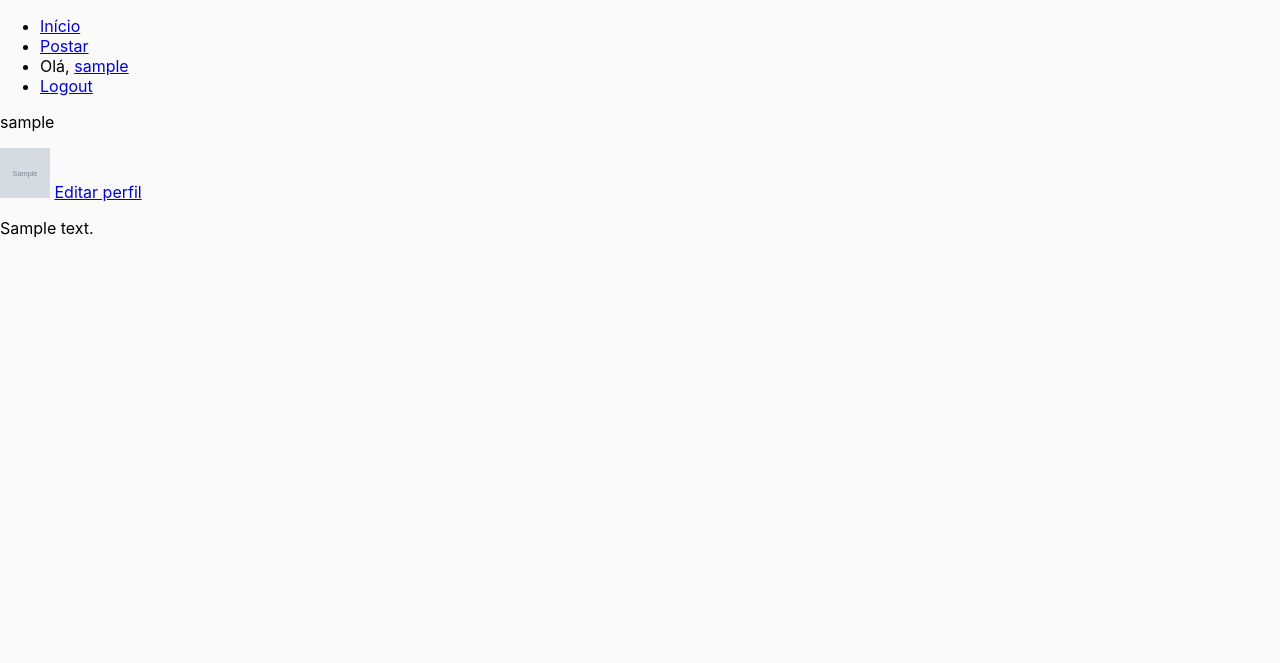
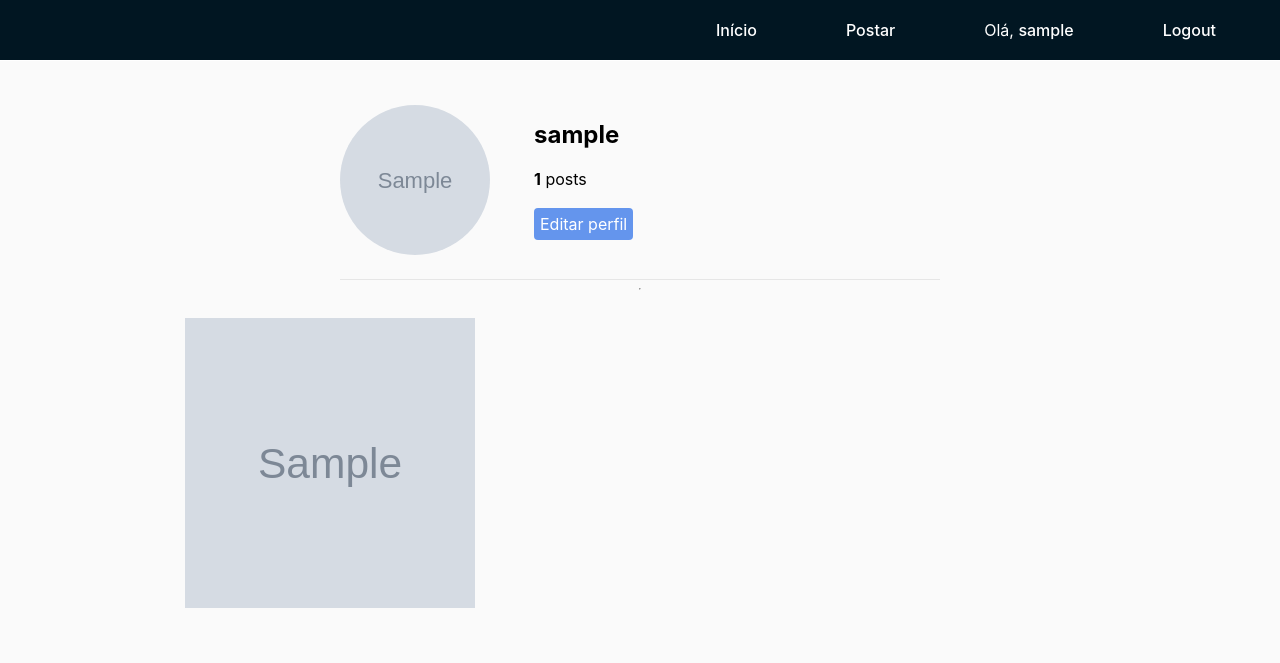
Before and after one commit to pamella/djangram, a Django app: page /perfil/1/ in a window 1280 px wide. Shown: the top 663 px of the page. Run offline with Django 3.2, Linux system fonts and the light colour scheme; a user stored in the database is signed in; tables that the repository leaves empty hold one stand-in row (values such as "Sample post"); grey boxes marked "Sample" are stand-in pictures; some libraries are stand-ins or nearby versions.

Commit message:
Update list post and detail user templates styling

```diff
--- a/static/css/style.css
+++ b/static/css/style.css
@@ -11,26 +11,100 @@ body, html {
     box-sizing: border-box;
 }
 
+ul, li {
+    margin: 0;
+    padding: 0;
+}
+
+a {
+    text-decoration: none;
+    color: inherit;
+}
+
+h1 {
+    font-size: 2.25rem;
+}
+
+h2 {
+    font-size: 1.75rem;
+}
+
+h3 {
+    font-size: 1.5rem;
+}
+
+h4 {
+    font-size: 1.25rem;
+}
+
+h5 {
+    font-size: 1rem;
+}
+
+h6 {
+    font-size: 0.75rem;
+}
+
 
 /* COLORS */
 :root {
     --color-light-gray: #fafafa;
     --color-new-black: #262626;
     --color-nero: #1c1c1c;
+    --color-dark-blue: #011622;
     --color-new-orange: #fd6b37;
     --color-border: #e6e6e6;
-    --card-shadow: 0 6px 10px 0 rgba(0,0,0,0.15);
+    --card-shadow: 0px 6px 10px 0px rgba(0,0,0,0.15);
 }
 
+
+/* COMMOM */
 .message {
     background-color: cornflowerblue;
     font-weight: 600;
     color: white;
 }
 
+.back-img-cover-center {
+    background-size: cover;
+    background-position: center;
+    background-repeat: no-repeat;
+}
+
 
 /* NAVBAR */
+.menu {
+    display: flex;
+    width: 100%;
+    padding: 20px 5%;
+    box-sizing: border-box;
+    background-color: var(--color-dark-blue);
+    border-bottom: 1px solid white;
+}
 
+.menu-links {
+    display: flex;
+    justify-content: space-between;
+    align-items: center;
+    width: 500px;
+    margin-left: auto;
+}
+
+.menu-links li {
+    list-style: none;
+    color: white;
+}
+
+.menu-links li a {
+    text-decoration: none;
+    font-weight: 500;
+    color: white;
+    transition: 0.3s ease;
+}
+
+.menu-links li a:hover {
+    color: var(--color-new-orange);
+}
 
 
 /* TEMPLATE: LIST_POST */
@@ -91,6 +165,11 @@ body, html {
 
 .post-card .author-username {
     font-weight: 500;
+    transition: 0.3s ease;
+}
+
+.post-card .author-username:hover {
+    color: var(--color-new-orange);
 }
 
 
@@ -150,3 +229,71 @@ body, html {
     color: var(--color-new-orange);
     border: 2px solid var(--color-new-orange);
 }
+
+
+/* TEMPLATE: DETAIL_USER */
+.detail-user-container {
+    display: flex;
+    flex-direction: column;
+    padding: 20px 7%;
+    box-sizing: border-box;
+    background-color: var(--color-light-gray);
+}
+
+.detail-user-content {
+    display: flex;
+    align-items: center;
+    width: 600px;
+    margin: 0px auto;
+    padding: 24px 0px;
+    box-sizing: border-box;
+    border-bottom: 1px solid var(--color-border);
+}
+
+.detail-user-img {
+    width: 150px;
+    height: 150px;
+    margin-right: 44px;
+    border-radius: 50%;
+}
+
+.detail-user-text {
+    display: flex;
+    flex-direction: column;
+    justify-content: space-between;
+    height: 120px;
+}
+
+.detail-user-username {
+    margin: 0;
+}
+
+.detail-user-edit {
+    padding: 4px;
+    box-sizing: border-box;
+    background-color: cornflowerblue;
+    color: white;
+    border-radius: 4px;
+    border: 2px solid transparent;
+    transition: 0.4s ease;
+}
+
+.detail-user-edit:hover {
+    background-color: white;
+    border-color: cornflowerblue;
+    color: cornflowerblue;
+}
+
+.detail-user-posts {
+    display: flex;
+    flex-wrap: wrap;
+    justify-content: space-between;
+    width: 910px;
+    margin: 20px auto;
+}
+
+.post-card-preview .post-card-preview-image {
+    width: 290px;
+    height: 290px;
+    margin-bottom: 16px;
+}
--- a/templates/users/detail_user.html
+++ b/templates/users/detail_user.html
@@ -5,19 +5,32 @@
 {% block title %} Djangram | Perfil {% endblock title %}
 
 {% block body %}
-<section>
-    <div>
-        <p>{{ user.username }}</p>
-        <img src="{{ user.picture.url }}" width="50px" height="50px">
+<section class="detail-user-section">
+    <div class="detail-user-container">
+        <div class="detail-user-content">
+            <div class="back-img-cover-center detail-user-img" style="background-image: url({{ user.picture.url }});"></div>
+            <div class="detail-user-text">
+                <h3 class="detail-user-username">{{ user.username }}</h3>
+                <div class="detail-user-numbers">
+                    <span><b>{{ user.posts.all.count }}</b> posts</span>
+                </div>
+                {% if user == request.user %}
+                    <a href="{% url 'users:update_user' user.pk %}" class="detail-user-edit">Editar perfil</a>
+                {% endif %}
+            </div>
+        </div>
 
-        <a href="{% url 'users:update_user' user.pk %}">Editar perfil</a>
+        <hr>
 
-        {% for post in user.posts.all %}
-            <p>{{ post.description }}</p>
-        {% empty %}
-            <p class="message">Poxa, você não tem nenhum post ainda :(</p>
-        {% endfor %}
-
+        <div class="detail-user-posts">
+            {% for post in user.posts.all %}
+                <a class="post-card-preview" href="">
+                    <div class="back-img-cover-center post-card-preview-image" style="background-image: url({{ post.image.url }});"></div>
+                </a>
+            {% empty %}
+                <p class="message">Poxa, você não tem nenhum post ainda :(</p>
+            {% endfor %}
+        </div>
     </div>
 </section>
 {% endblock body %}
```
Also changed, not shown: templates/includes/card.html (added, +15 -0 lines), templates/posts/list_post.html (+3 -11 lines).
